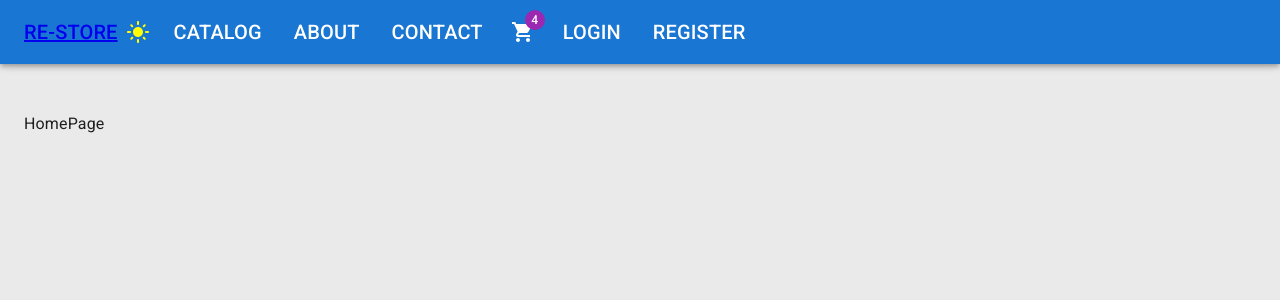
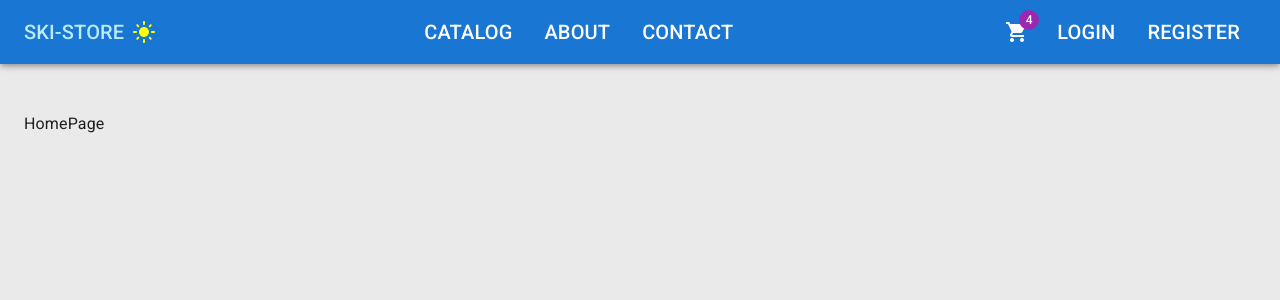
Before and after one commit to maricelmb/SkiStoreClient, a React (Vite) app: page / in a window 1280 px wide. Shown: the top 300 px of the page. Built offline with nearby package versions, Linux system fonts and the light colour scheme.

Commit message:
apply styles to all navlink

```diff
--- a/src/app/layout/NavBar.tsx
+++ b/src/app/layout/NavBar.tsx
@@ -1,6 +1,7 @@
 import {
   AppBar,
   Badge,
+  Box,
   IconButton,
   List,
   ListItem,
@@ -21,28 +22,7 @@
   { title: "register", path: "/register" },
 ];
 
-type Props = {
-  toggleDarkMode: () => void;
-  darkMode: boolean;
-};
-
-export default function NavBar({ darkMode, toggleDarkMode }: Props) {
-  return (
-    <AppBar position="fixed">
-      <Toolbar>
-        <Typography component={NavLink} to="/" variant="h6">
-          RE-STORE
-        </Typography>
-        <IconButton onClick={toggleDarkMode}>
-          {darkMode ? <DarkMode /> : <LightMode sx={{ color: "yellow" }} />}
-        </IconButton>
-        <List sx={{ display: "flex" }}>
-          {midLinks.map(({ title, path }) => (
-            <ListItem
-              component={NavLink}
-              to={path}
-              key={path}
-              sx={{
+const navStyles = {
   color: "inherit",
   typography: "h6",
   textDecoration: "none",
@@ -52,13 +32,41 @@
   "&.active": {
     color: "#baecf9",
   },
+};
+
+type Props = {
+  toggleDarkMode: () => void;
+  darkMode: boolean;
+};
+
+export default function NavBar({ darkMode, toggleDarkMode }: Props) {
+  return (
+    <AppBar position="fixed">
+      <Toolbar
+        sx={{
+          display: "flex",
+          justifyContent: "space-between",
+          alignItems: "center",
         }}
       >
+        <Box display="flex" alignItems="center">
+          <Typography component={NavLink} sx={navStyles} to="/" variant="h6">
+            SKI-STORE
+          </Typography>
+          <IconButton onClick={toggleDarkMode}>
+            {darkMode ? <DarkMode /> : <LightMode sx={{ color: "yellow" }} />}
+          </IconButton>
+        </Box>
+
+        <List sx={{ display: "flex" }}>
+          {midLinks.map(({ title, path }) => (
+            <ListItem component={NavLink} to={path} key={path} sx={navStyles}>
               {title.toUpperCase()}
             </ListItem>
           ))}
         </List>
 
+        <Box display="flex" alignItems="center">
           <IconButton size="large" sx={{ color: "inherit" }}>
             <Badge badgeContent="4" color="secondary">
               <ShoppingCart />
@@ -67,16 +75,12 @@
 
           <List sx={{ display: "flex" }}>
             {rightLinks.map(({ title, path }) => (
-            <ListItem
-              component={NavLink}
-              to={path}
-              key={path}
-              sx={{ color: "inherit", typography: "h6" }}
-            >
+              <ListItem component={NavLink} to={path} key={path} sx={navStyles}>
                 {title.toUpperCase()}
               </ListItem>
             ))}
           </List>
+        </Box>
       </Toolbar>
     </AppBar>
   );
--- a/src/features/catalog/ProductCard.tsx
+++ b/src/features/catalog/ProductCard.tsx
@@ -4,6 +4,7 @@
   CardActions,
   CardContent,
   CardMedia,
+  Link,
   Typography,
 } from "@mui/material";
 import type { Product } from "../../app/models/product";
@@ -43,7 +44,7 @@
       </CardContent>
       <CardActions sx={{ justifyContent: "space-between" }}>
         <Button>Add to Cart</Button>
-        <Button>View</Button>
+        <Button component={Link} to={`/catalog/${product.id}`}>View</Button>
       </CardActions>
     </Card>
   );
```
Lines whose indentation alone changed are shown as unchanged.
